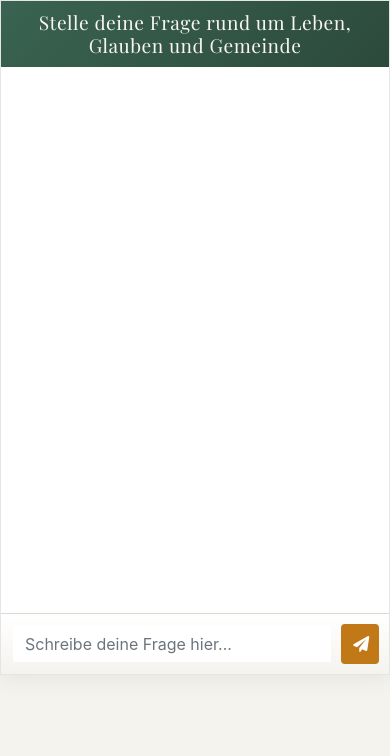
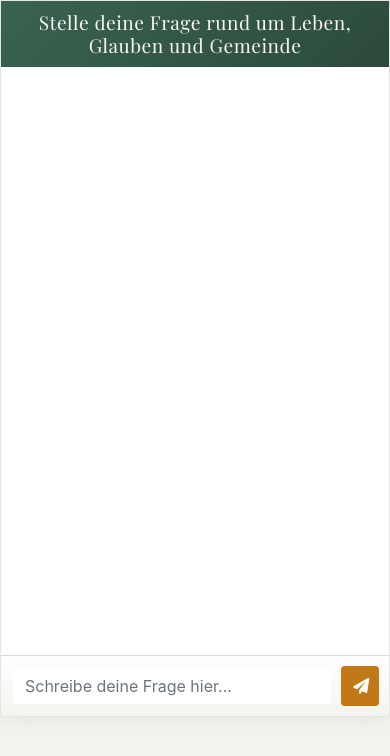
Before and after one commit to FritzSavira/ama_browser, a Flask app: page / in a window 390 px wide. Shown: the top 756 px of the page. Run offline with Flask 3, Linux system fonts and the light colour scheme; some libraries are stand-ins or nearby versions; some web fonts are replaced.

Commit message:
index.html: @media height: -> 85vh

```diff
--- a/templates/index.html
+++ b/templates/index.html
@@ -246,7 +246,7 @@
         @media (max-width: 768px) {
             .chat-container {
                 margin: 0;
-                height: 80vh;
+                height: 85vh;
                 border-radius: 0;
             }
 
@@ -276,7 +276,7 @@
 
         @media (max-width: 576px) {
             .chat-messages {
-                height: 80vh;
+                height: 85vh;
                 padding: 15px;
             }
 
```
